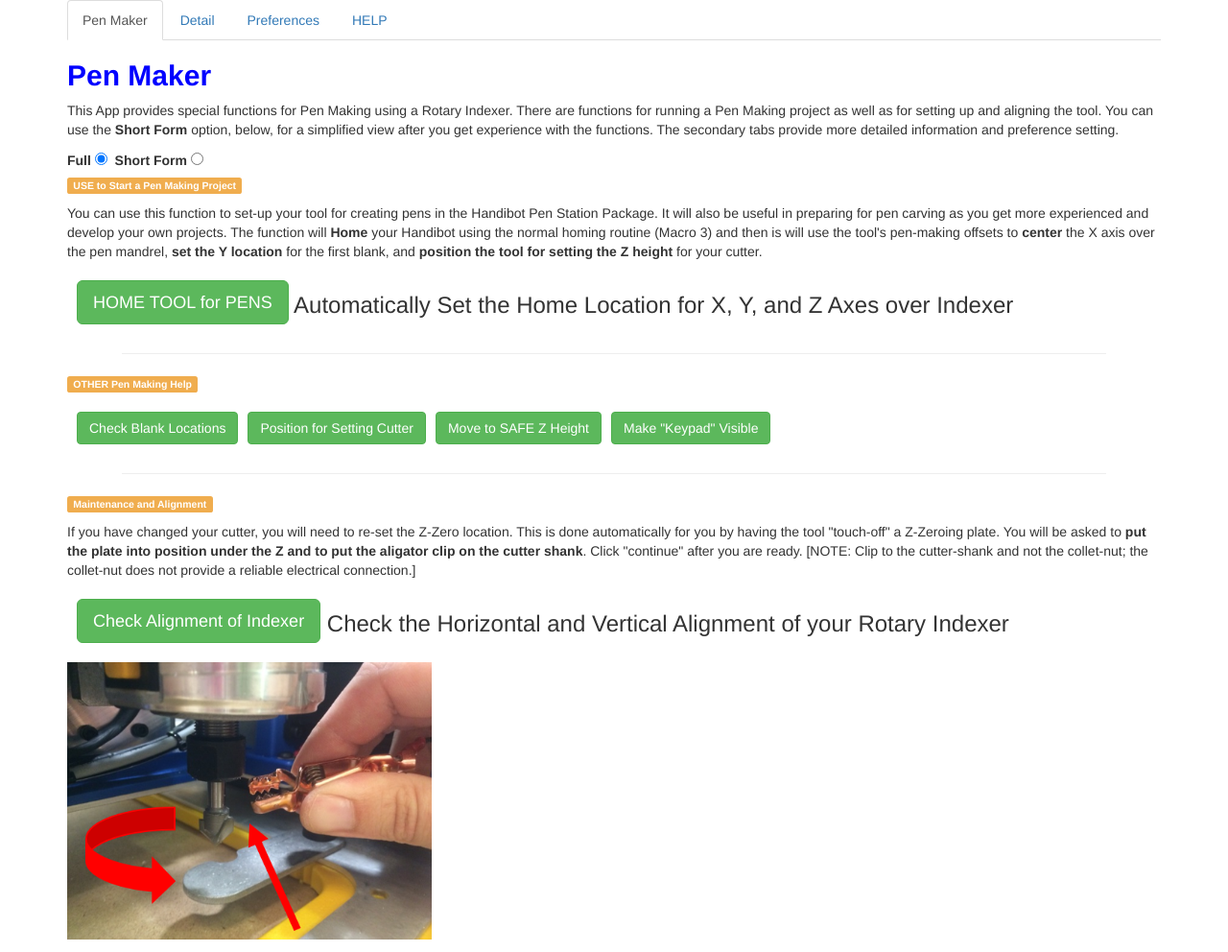
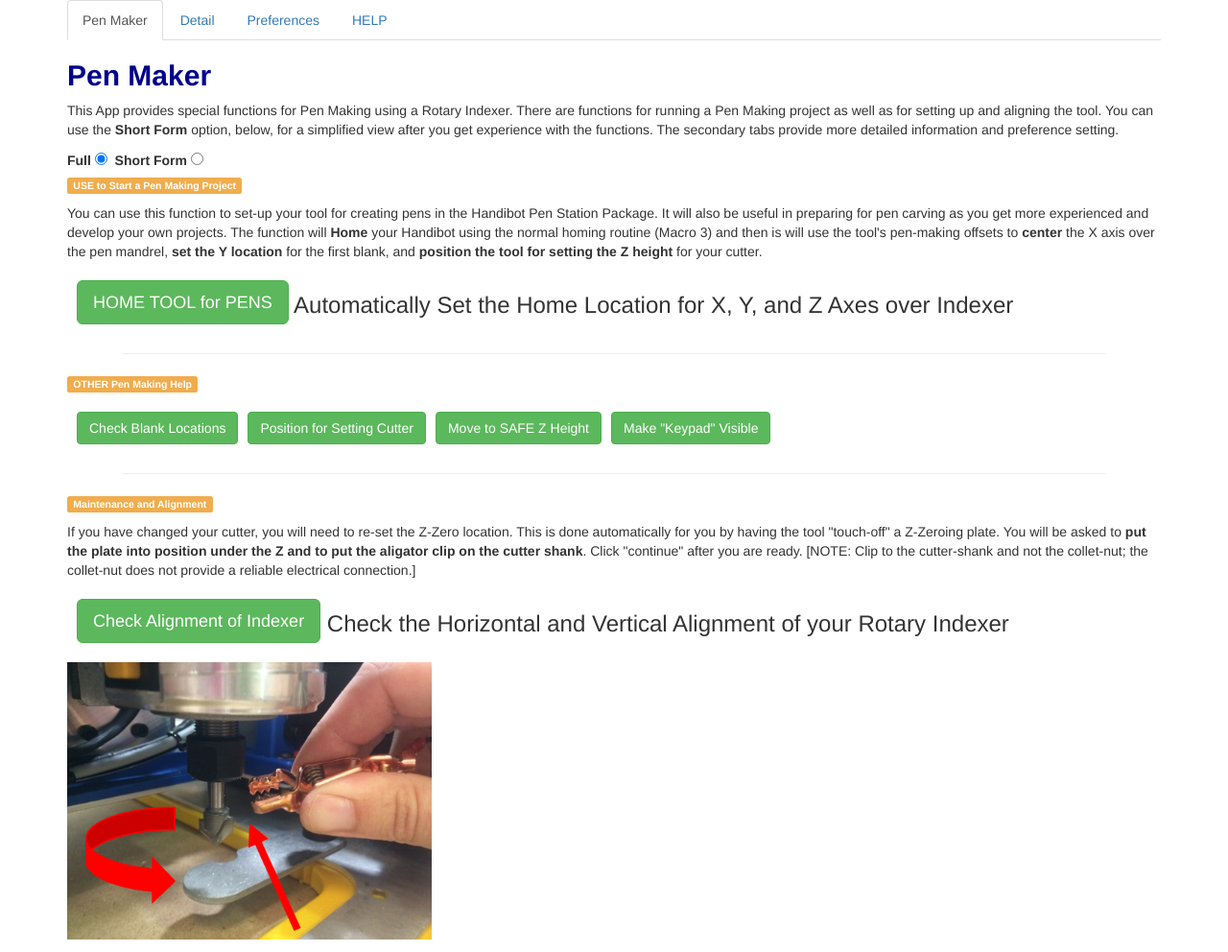
Before and after one commit to FabMo/fabmo-handibot-penmaking-app, a website: page index.html in a window 1280 px wide. Shown: the top 992 px of the page at 96% size. Drawn offline with Linux system fonts and the light colour scheme.

Commit message:
working on basic app features

```diff
--- a/index.html
+++ b/index.html
@@ -28,7 +28,7 @@
       <div class="tab-content">
         <!-- Pen Maker/start pane -->
         <div class="tab-pane active" id="tab-startpen">
-            <h2 class="long" style="color:blue"><strong>Pen Maker</strong></h2>
+            <h2 class="long" style="color:darkblue"><strong>Pen Maker</strong></h2>
             <p class="long">This App provides special functions for Pen Making using a Rotary Indexer. There are functions for running a Pen Making project as well as for setting up and aligning the tool. You can use the <strong>Short Form</strong> option, below, for a simplified view after you get experience with the functions. The secondary tabs provide more detailed information and preference setting.</p>
 
               <form id="doclength">
```
Also changed, not shown: package.json (+5 -5 lines).
